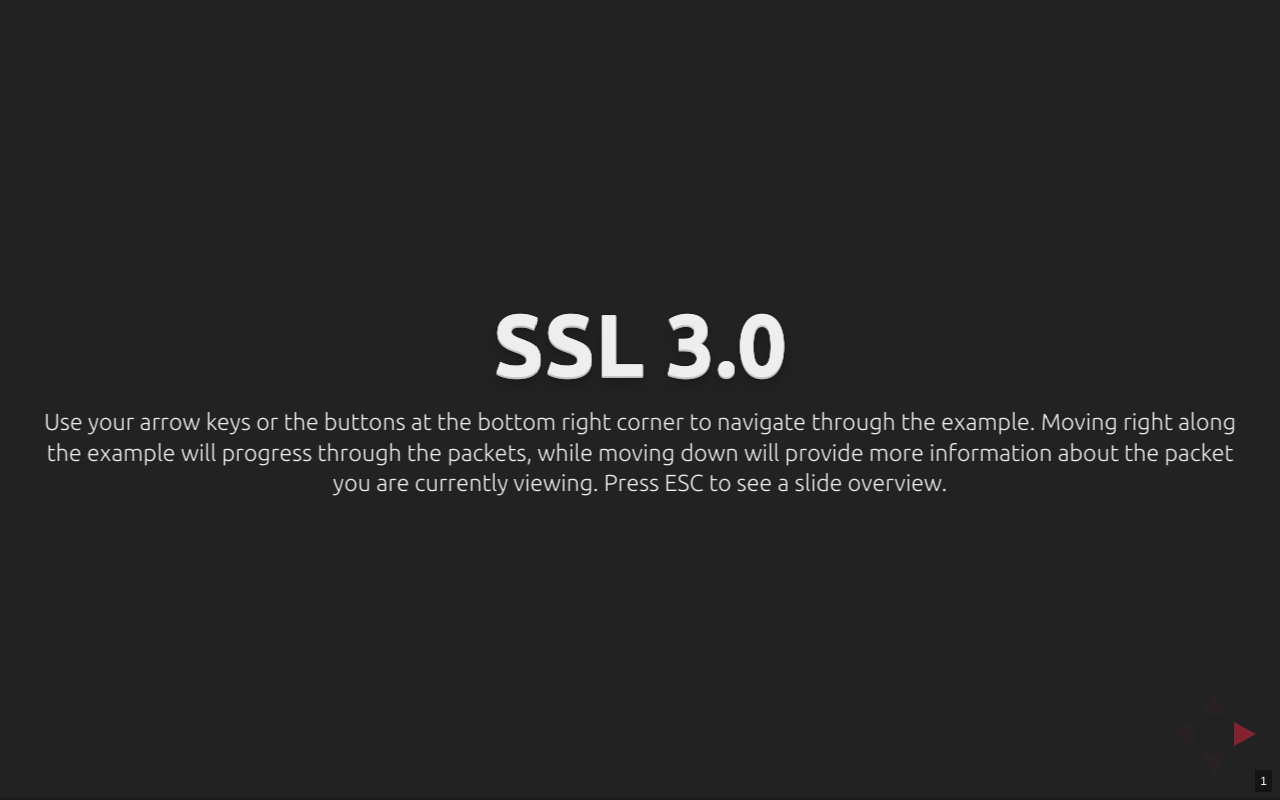
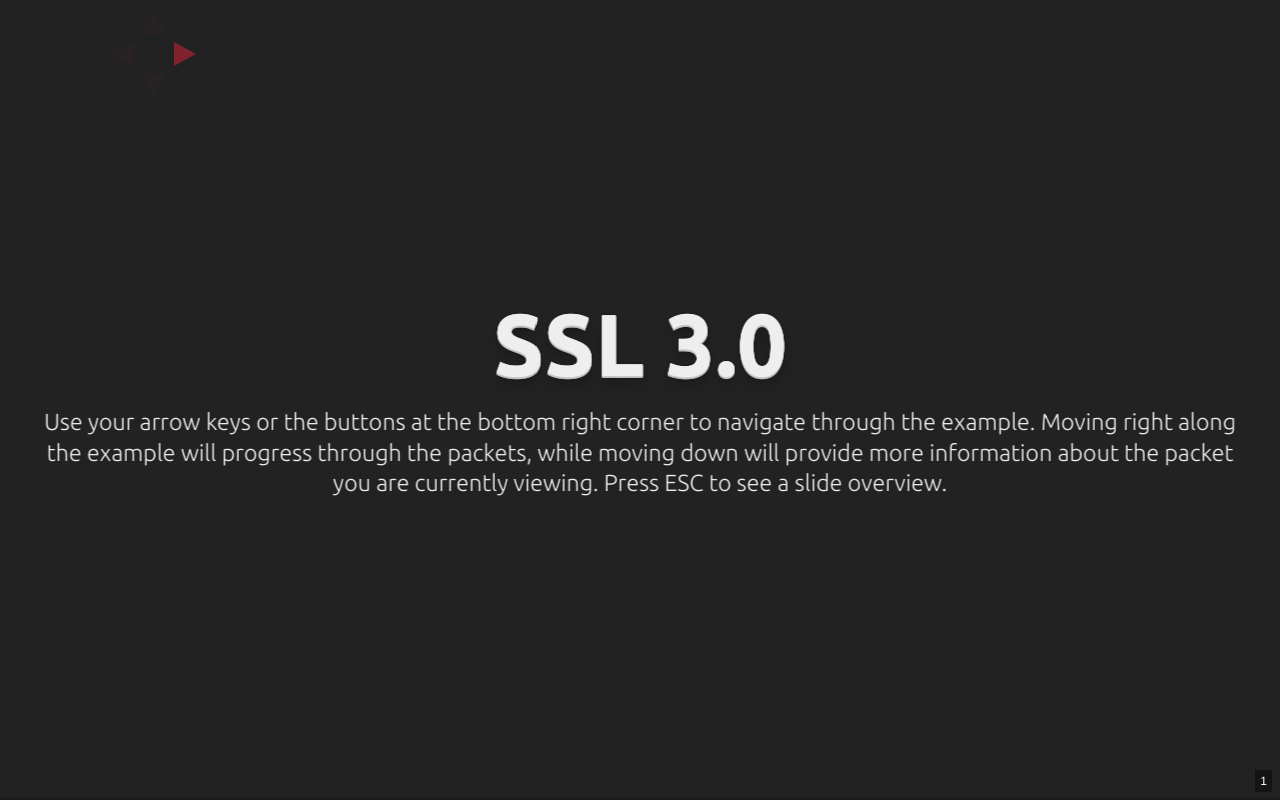
Before and after one commit to meridaio/ssl-website, a Django app: template templates/ssl3.html in a window 1280 px wide. Run offline with Django 3.2, Linux system fonts and the light colour scheme; the template is opened without the code that fills it, so the values that code supplies are empty; parts of the project's set-up code (start-up, migrations or seed data) failed here and were passed over.

Commit message:
pushing for my desktop

```diff
--- a/static/custom.css
+++ b/static/custom.css
@@ -16,3 +16,8 @@ div.homebutton {
     left: 10px;
     z-index:10;
 }
+
+.reveal .controls {
+	left: 100px;
+	top: 0px;
+}
```
